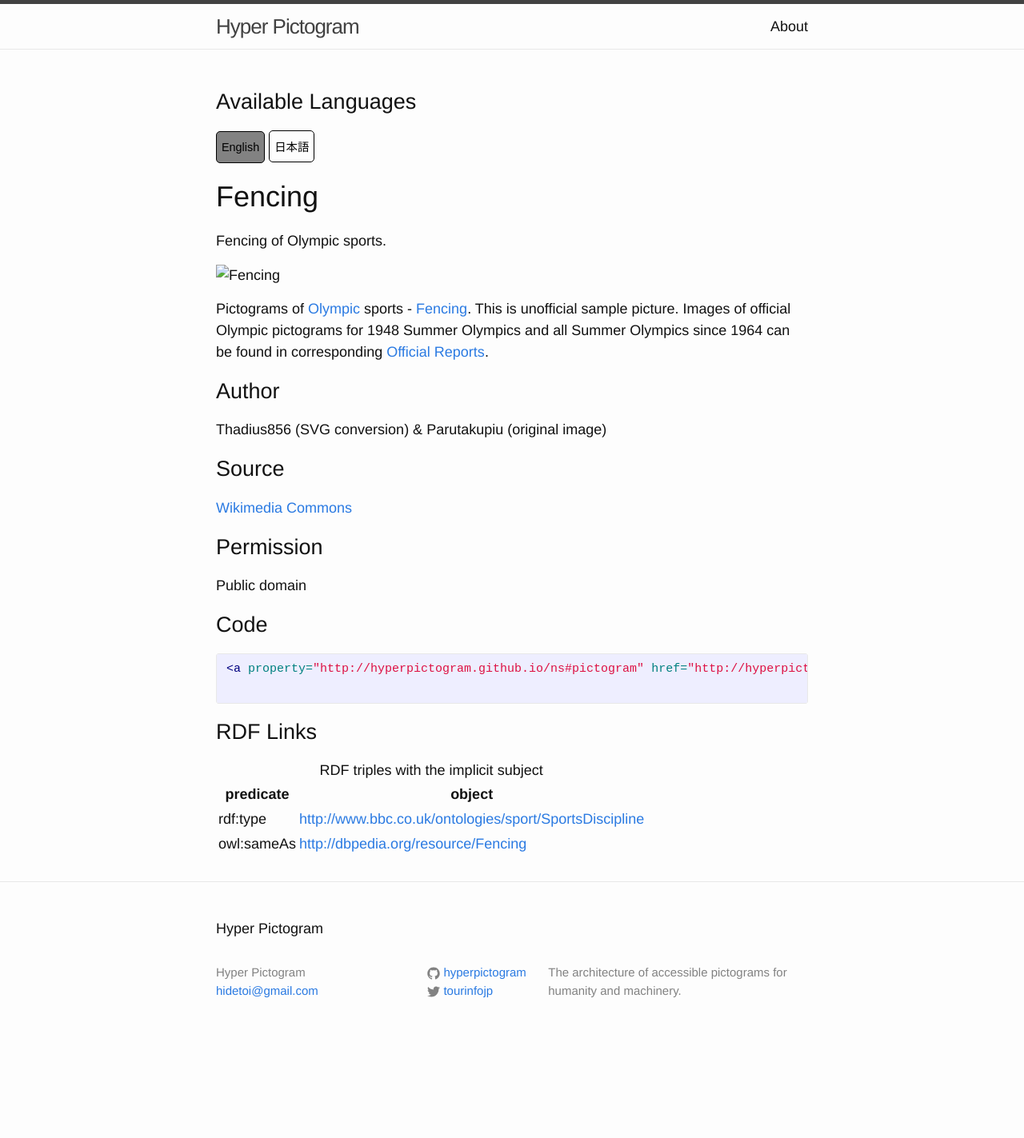
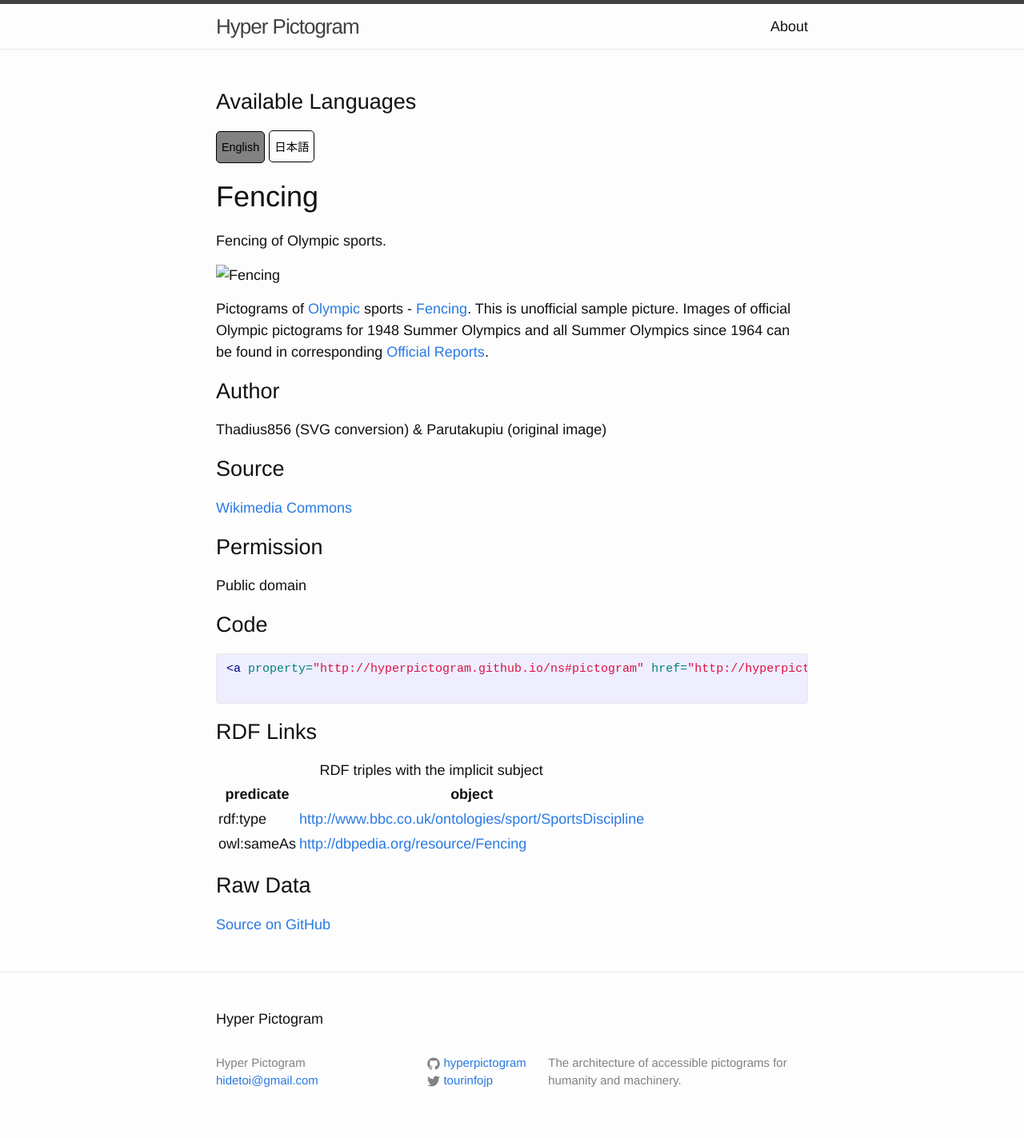
Before and after one commit to hyperpictogram/hyperpictogram.github.io, a Jekyll site: the page built from _pictograms/fencing-thadius856-parutakupiu.md, in a window 1280 px wide. Shown: the whole page at 80% size. Built offline with Jekyll 4.4.1, drawn with Linux system fonts in a browser that asks for light colours; before the commit the page ends 1310 px from its top, so only the background shows below that.

Commit message:
link to the source on GitHub

```diff
--- a/_layouts/pictogram.html
+++ b/_layouts/pictogram.html
@@ -25,6 +25,12 @@ labels:
   links:
     en: RDF Links
     ja: RDFリンク
+  rawData:
+    en: Raw Data
+    ja: 生データ
+  rawDataLink:
+    en: Source on GitHub
+    ja: GitHubのソース
 ---
 <div class="pictogram" vocab="{{ site.url }}/ns#">
 
@@ -119,8 +125,16 @@ labels:
         {% endfor %}
       </table>
     </section>
+
+    <section id="raw_data">
+      {% for lang in page.languages %}
+        <h2 class="pictogram-m17n" lang="{{ lang }}">{{ layout.labels.rawData[lang] }}</h2>
+        <p class="pictogram-m17n" lang="{{ lang }}"><a href="https://github.com/hyperpictogram/hyperpictogram.github.io/blob/master/{{ page.relative_path }}">{{ layout.labels.rawDataLink[lang] }}</a></p>
+      {% endfor %}
+    </section>
   </article>
 </div>
+
 <script type="text/javascript" src="/js/m17n.js"></script>
 <script type="text/javascript">
 
```
